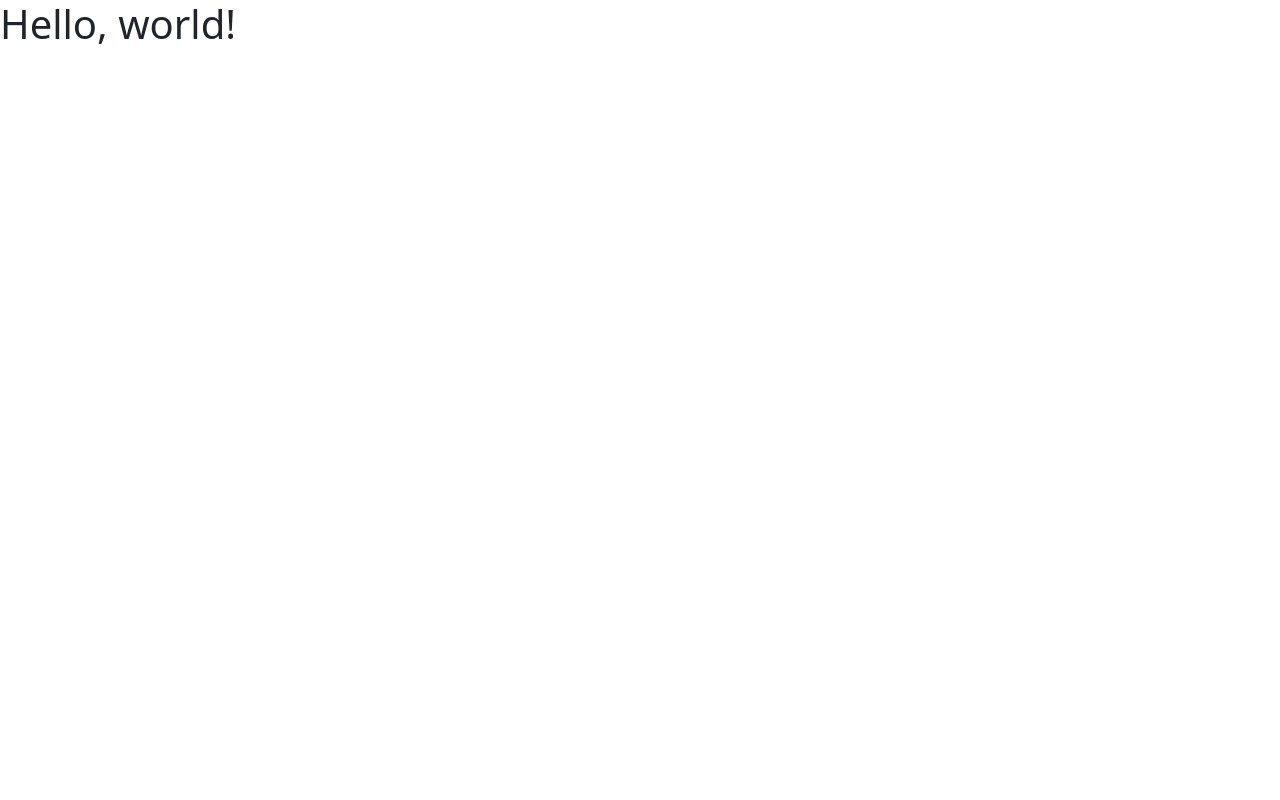
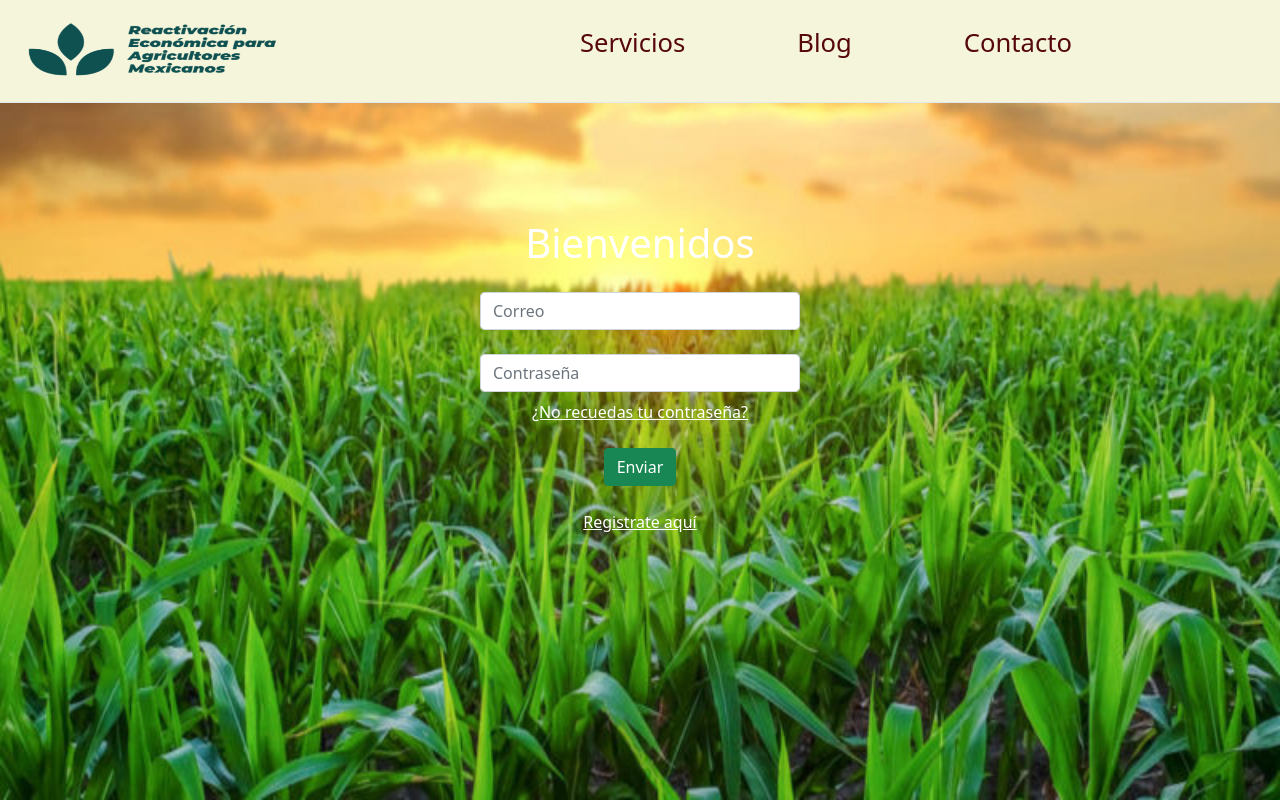
Before and after one commit to AstrikTorres/REPAM, a plain HTML site: page index.html in a window 1280 px wide. Drawn offline with nearby package versions, Linux system fonts and the light colour scheme.

Commit message:
Index actualizado

```diff
--- /dev/null
+++ b/assets/styles/styles.css
@@ -0,0 +1,56 @@
+a{
+    color: white;
+    }
+
+    li {
+    list-style: none;
+    }
+
+    h1 {
+    color: white;
+    }
+
+    .landing{
+    background-image: url('/assets/images/inicio.jpg');
+    background-repeat: no-repeat;
+    background-attachment: fixed;
+    background-size: 100% 100%;
+    }
+
+    .header{
+    border-bottom: 1px solid #E2E8F0;
+    background-color: beige;
+    }
+
+    .navbar {
+    display: flex;
+    justify-content: space-between;
+    align-items: center;
+    padding: 1rem 1.5rem;
+    }
+
+    .nav-menu {
+    display: flex;
+    justify-content: space-between;
+    align-items: center;
+    }
+
+    .nav-item {
+    margin-left: 5rem;
+    }
+
+    .nav-link{
+    font-size: 1.6rem;
+    font-weight: 400;
+    color:  #56070C;
+    }
+
+    .nav-link:hover{
+    color: #E2E8F0;
+    }
+
+    .nav-logo {
+    font-size: 2.1rem;
+    font-weight: 500;
+    color: #482ff7;
+    }
--- a/index.html
+++ b/index.html
@@ -1,16 +1,62 @@
-<!doctype html>
+<!DOCTYPE html>
 <html lang="en">
-  <head>
-    <meta charset="utf-8">
-    <meta name="viewport" content="width=device-width, initial-scale=1">
-    <link href="https://cdn.jsdelivr.net/npm/bootstrap@5.0.2/dist/css/bootstrap.min.css" rel="stylesheet" integrity="sha384-EVSTQN3/azprG1Anm3QDgpJLIm9Nao0Yz1ztcQTwFspd3yD65VohhpuuCOmLASjC" crossorigin="anonymous">
 
-    <title>Hello, world!</title>
-  </head>
+<head>
+  <meta charset="UTF-8">
+  <meta name="viewport" content="width=device-width, initial-scale=1.0">
+  <meta http-equiv="X-UA-Compatible" content="ie=edge">
 
-  <body>
-    <h1>Hello, world!</h1>
+  <link href="https://cdn.jsdelivr.net/npm/bootstrap@5.0.2/dist/css/bootstrap.min.css" rel="stylesheet"
+    integrity="sha384-EVSTQN3/azprG1Anm3QDgpJLIm9Nao0Yz1ztcQTwFspd3yD65VohhpuuCOmLASjC" crossorigin="anonymous">
+  <link rel="stylesheet" href="https://cdn.jsdelivr.net/npm/bootstrap-icons@1.5.0/font/bootstrap-icons.css">
+  <link rel="stylesheet" href="assets/styles/styles.css">
 
-    <script src="https://cdn.jsdelivr.net/npm/bootstrap@5.0.2/dist/js/bootstrap.bundle.min.js" integrity="sha384-MrcW6ZMFYlzcLA8Nl+NtUVF0sA7MsXsP1UyJoMp4YLEuNSfAP+JcXn/tWtIaxVXM" crossorigin="anonymous"></script>
-  </body>
+  <title>REPAM | Reactivación Economica para Agricultores Méxicanos</title>
+</head>
+
+<body class="landing">
+  <header class="header">
+    <nav class="navbar">
+      <a href="#" class="nav-logo"><img class="logo" src="assets/images/logo_hack_official.png" width="260px"
+          height="66px"></a>
+      <ul class="nav-menu">
+        <li class="nav-item">
+          <a href="navbar/servicios.html" class="nav-link">Servicios</a>
+        </li>
+        <li class="nav-item">
+          <a href="navbar/blog.html" class="nav-link">Blog</a>
+        </li>
+        <li class="nav-item">
+          <a href="navbar/contaco.html" class="nav-link">Contacto</a>
+        </li>
+      </ul>
+      <div class="hamburger">
+        <span class="bar"></span>
+        <span class="bar"></span>
+        <span class="bar"></span>
+      </div>
+    </nav>
+  </header>
+
+  <div align="center" style="margin-top: 9%;">
+
+    <form action="" method="post">
+      <h1>Bienvenidos</h1>
+
+      <div style="margin-top: 2%">
+        <input class="form-control" type="email" placeholder="Correo" style="width: 20rem;" /><br>
+        <input class="form-control mb-2" type="password" placeholder="Contraseña" style="width: 20rem;" />
+      </div>
+
+      <a href="#">¿No recuedas tu contraseña?</a><br><br>
+      <input type="submit" class="btn btn-success" value="Enviar" />
+    </form>
+
+    <br>
+    <a href="#">Registrate aquí</a>
+
+  </div>
+
+</body>
+
 </html>
```
Also changed, not shown: assets/images/inicio.jpg (added), assets/images/logo_hack_official.png (added).
